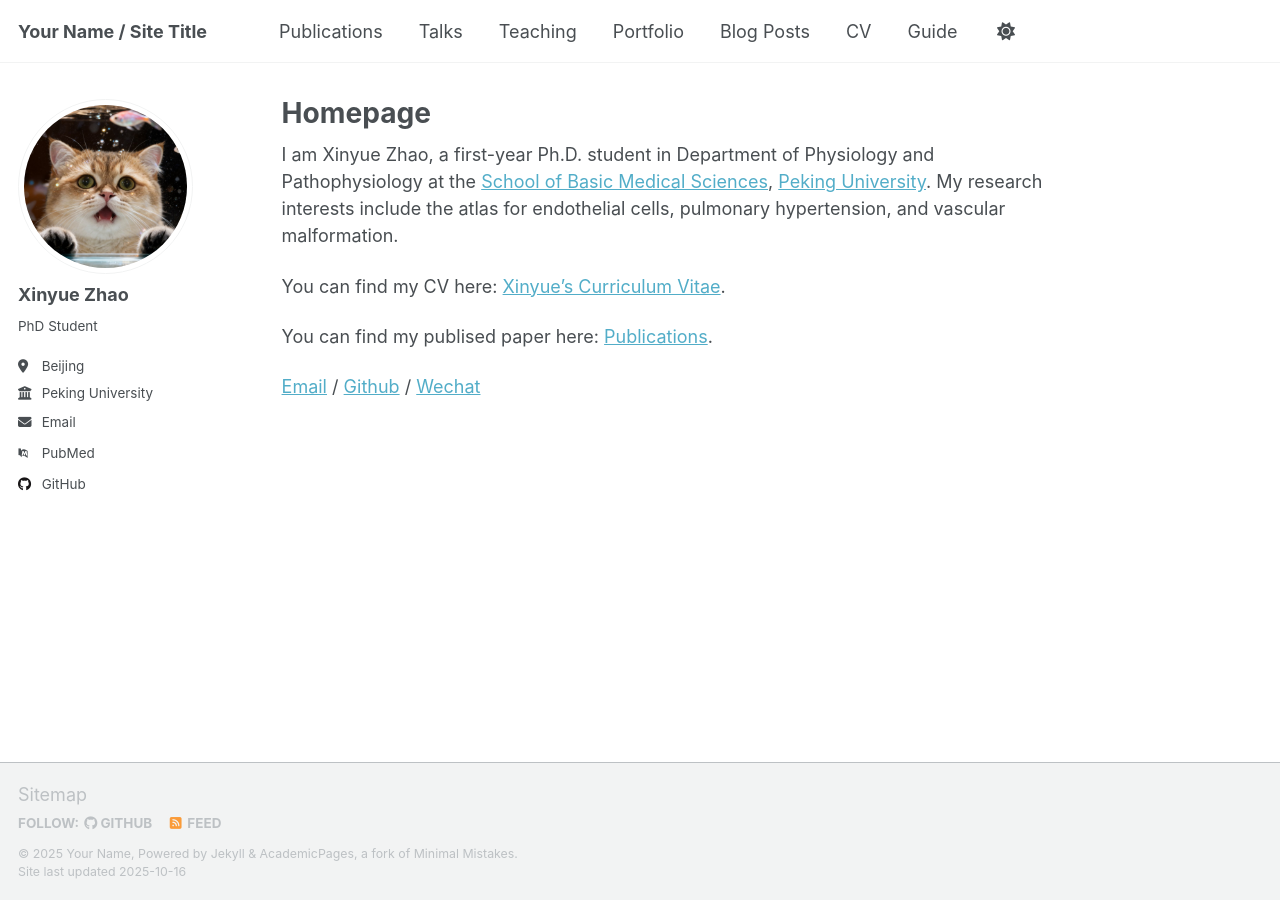
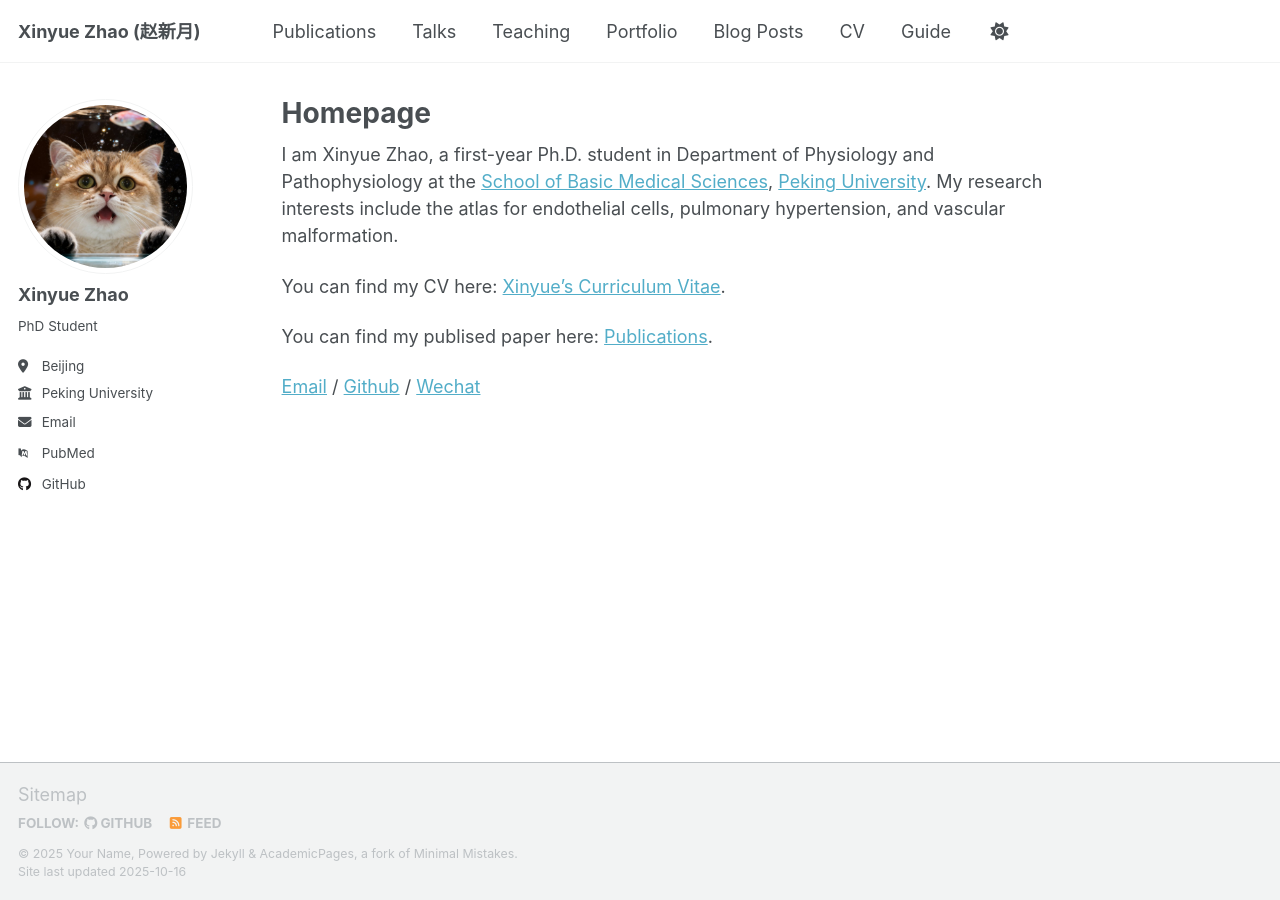
Before and after one commit to 2511110035/2511110035.github.io, a Jekyll site: the page built from _pages/about.md, in a window 1280 px wide. Built offline with Jekyll 4.4.1, drawn with Linux system fonts in a browser that asks for light colours; some web fonts are replaced; a script that is not in the unit is left out.

Commit message:
Update _config.yml

```diff
--- a/_config.yml
+++ b/_config.yml
@@ -9,7 +9,7 @@
 # Basic Site Settings
 locale                   : "en-US"
 site_theme               : "default" # Currently available options are "default", "air"
-title                    : "Your Name / Site Title"
+title                    : "Xinyue Zhao (赵新月)"
 title_separator          : "-"
 name                     : &name "Your Name"
 description              : &description "Your Name's academic portfolio"   # Update this with a general description of your site, this is the default if not overridden by a page
```
